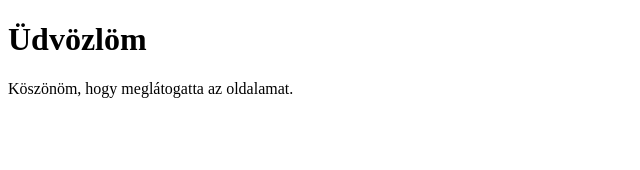
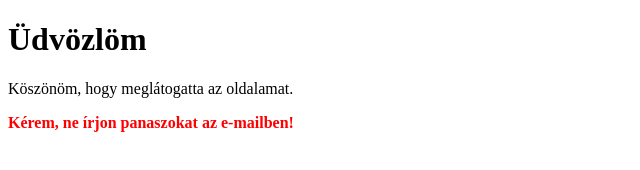
Before and after one commit to DrTercsiIldiko/DrTercsiIldiko.github.io, a plain HTML site: page index.html in a window 1280 px wide. Shown: the whole page, without its empty margins (0-640 px from the left). Drawn offline with Linux system fonts and the light colour scheme.

Commit message:
Figyelmeztetés

```diff
--- a/index.html
+++ b/index.html
@@ -3,9 +3,13 @@
     <head>
         <meta charset="utf-8" />
         <title>Dr. Tercsi Ildikó</title>
+        <style>
+            .warning { color: red; font-weight: bold; }
+        </style>
     </head>
     <body>
         <h1>Üdvözlöm</h1>
         <p>Köszönöm, hogy meglátogatta az oldalamat.</p>
+        <p class='warning'>Kérem, ne írjon panaszokat az e-mailben!</p>
     </body>
 </html>
```
